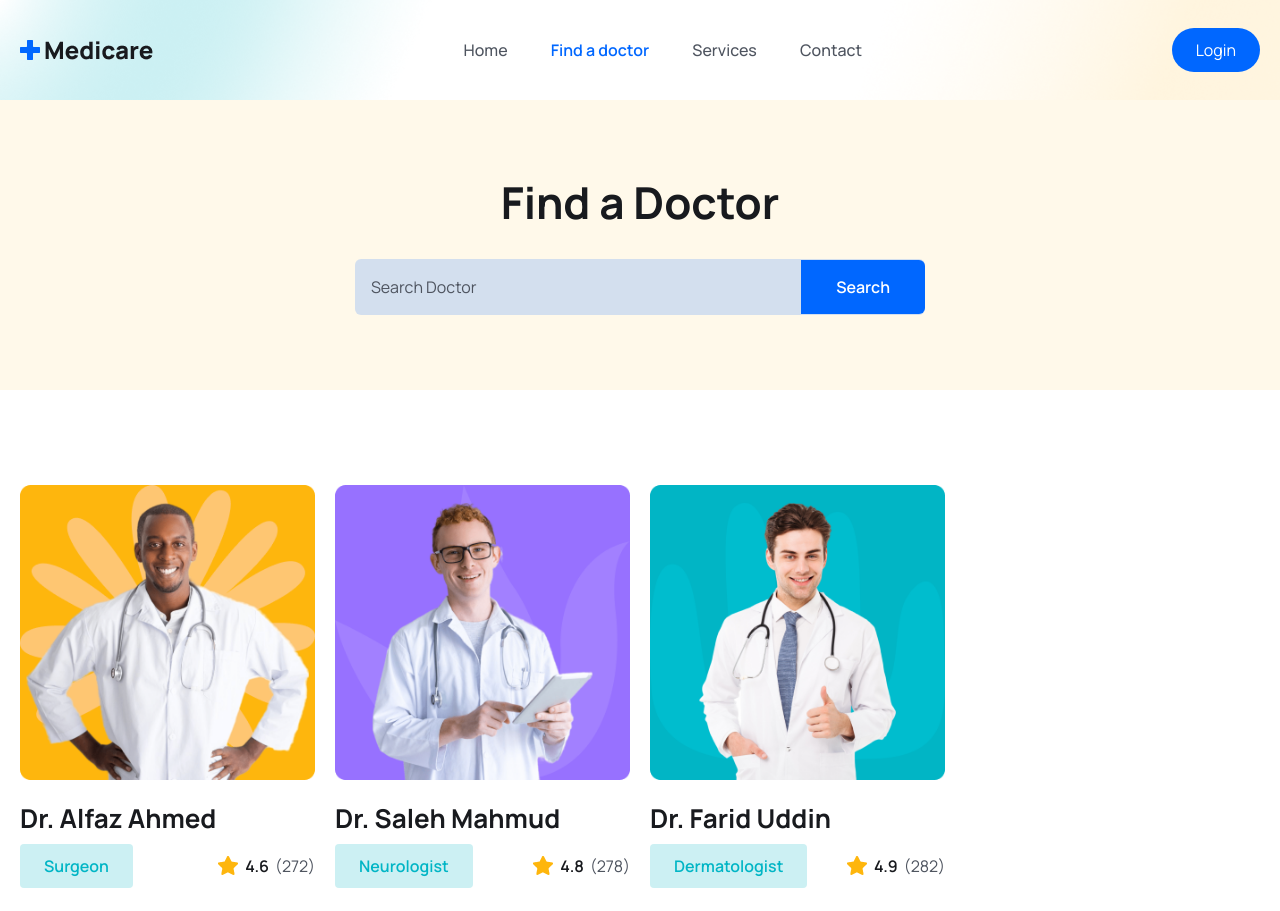
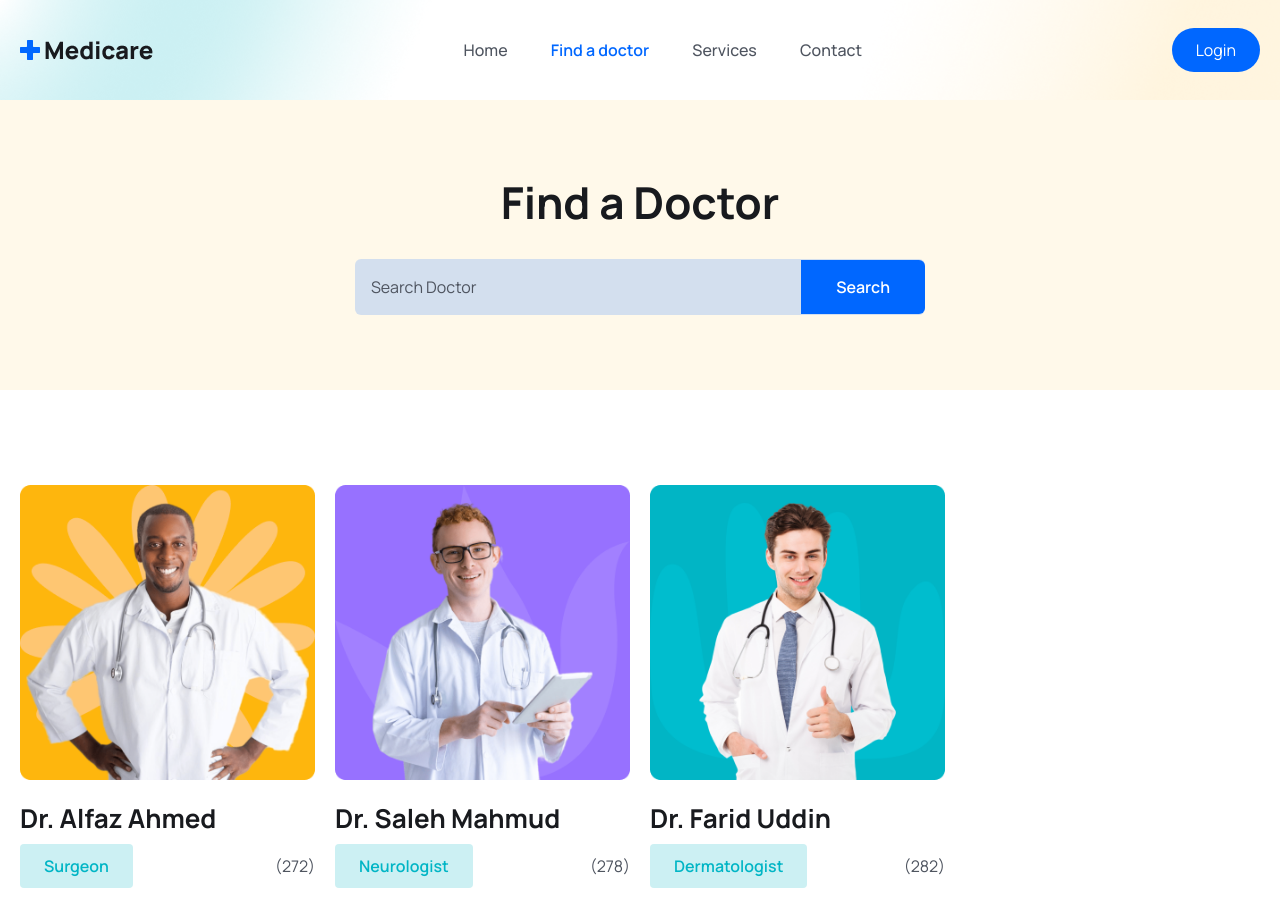
Before and after one commit to fawad7998/Doctor_Appoinment-Website, a React (Vite) app in the folder frontend/: page /doctors in a window 1280 px wide. Shown: the top 911 px of the page. Built offline with nearby package versions, Linux system fonts and the light colour scheme.

Commit message:
Feat:Code Updated 03

```diff
--- a/frontend/src/components/Doctors/DoctorCard.jsx
+++ b/frontend/src/components/Doctors/DoctorCard.jsx
@@ -1,5 +1,4 @@
 /* eslint-disable */
-import starIcon from "./../../assets/images/star.png";
 import { Link } from "react-router-dom";
 import { BsArrowRight } from "react-icons/bs";
 const DoctorCard = ({ doctor }) => {
@@ -28,7 +27,6 @@ const DoctorCard = ({ doctor }) => {
 
         <div className="flex items-center gap-[6px]">
           <span className="flex items-center gap-[6px] text-[14px] leading-6 lg:text-[16px] lg:leading-7 font-semibold text-headingColor">
-            <img src={starIcon} alt="Icon" /> {avgRating}
           </span>
           <span className="text-[14px] leading-6 lg:text-[16px] lg:leading-7 font-[400] text-textColor">
             ({totalRating})
```
